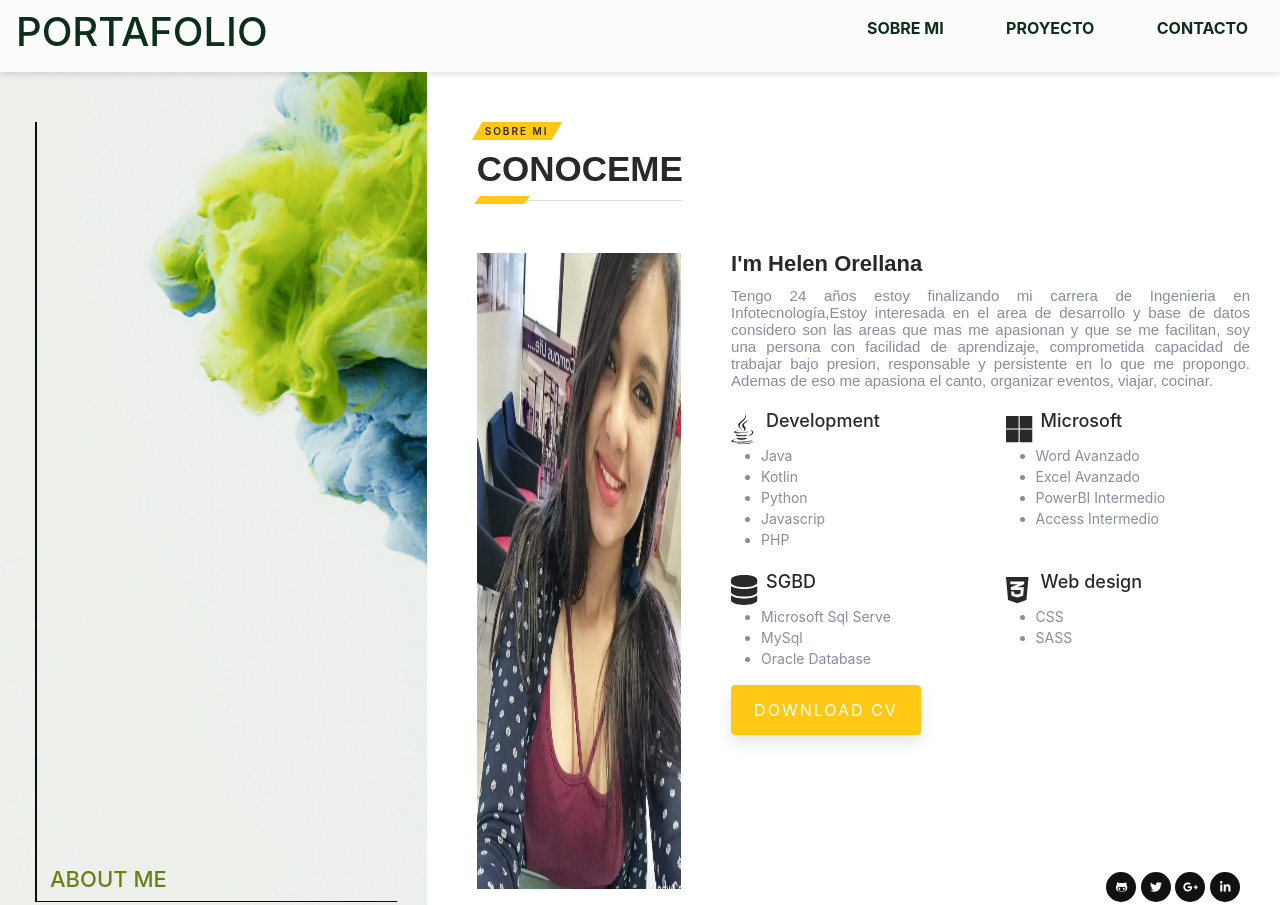
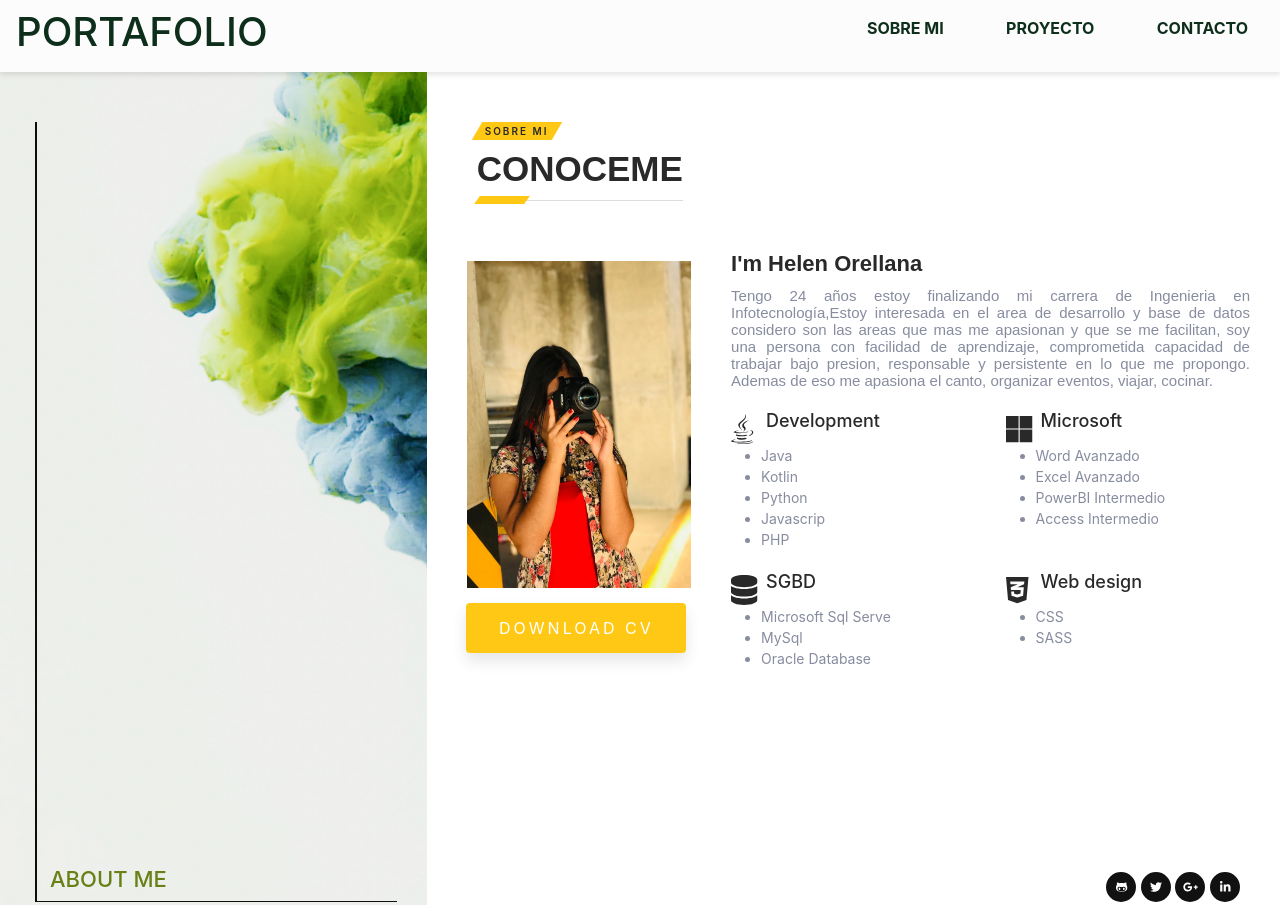
Before and after one commit to HelenGalo/Portafolio-Helen, a plain HTML site: page index.html in a window 1280 px wide. Shown: the top 905 px of the page. Drawn offline with nearby package versions, Linux system fonts and the light colour scheme; a web font is replaced by a local one.

Commit message:
Creacion de Portafolio

```diff
--- a/assets/css/style.css
+++ b/assets/css/style.css
@@ -25,8 +25,7 @@ body {
   font-size: 13px;
   text-transform: uppercase;
   font-weight: 500;
-  letter-spacing: 2px;
-  padding: 12px 22px;
+  letter-spacing: 3px;
   border-radius: 5px;
   border: none;
   box-shadow: 0px 8px 15px rgba(0, 0, 0, 0.1);
@@ -38,7 +37,10 @@ body {
 a.btn.btn-theme {
   background-color: #ffc815;
   padding: 12px 22px;
+  width: 90%;
   color: #fff;
+  margin-top: 2%;
+  margin-left: 4%;
 }
 
 .btn-theme:focus,
@@ -94,7 +96,7 @@ a.btn.btn-theme {
   padding: 40px 30px 30px 30px;
 }
 .page-title {
-  background-image: url("/assets/img/fondo.jpg");
+  background-image: url(../img/fondo.jpg);
   background-repeat: no-repeat;
   padding: 30px;
   position: relative;
@@ -257,12 +259,10 @@ a.btn.btn-theme {
 
 .image {
   width: 100%;
-  height: 80vh;
-  padding: 2px 20px;
+  height: 80%;
+  padding: 10px 10px;
 }
-#column {
-  width: 20%;
-}
+
 
 .st-title {
   padding: 0px 0px 10px;
--- a/index.html
+++ b/index.html
@@ -70,11 +70,14 @@
                   <div class="row">
                     <div class="col-md-4">
                       <img
-                        src="./assets/img/mifoto.jpg"
+                        src="./assets/img/IMG-20200225-WA0078.jpg"
                         title=""
-                        alt=""
+                        alt="IMG-20200225-WA0078"
                         class="image"
                       />
+                      <div class="btn-bar">
+                        <a href="#" class="btn btn-theme">Download CV</a>
+                      </div>
                     </div>
                     <div class="col-md-8 md-m-30px-t">
                       <div class="about-text">
@@ -168,10 +171,6 @@
                         <!-- col -->
                       </div>
                       <!-- row -->
-
-                      <div class="btn-bar">
-                        <a href="#" class="btn btn-theme">Download CV</a>
-                      </div>
                     </div>
                   </div>
                   <!-- row -->
```
